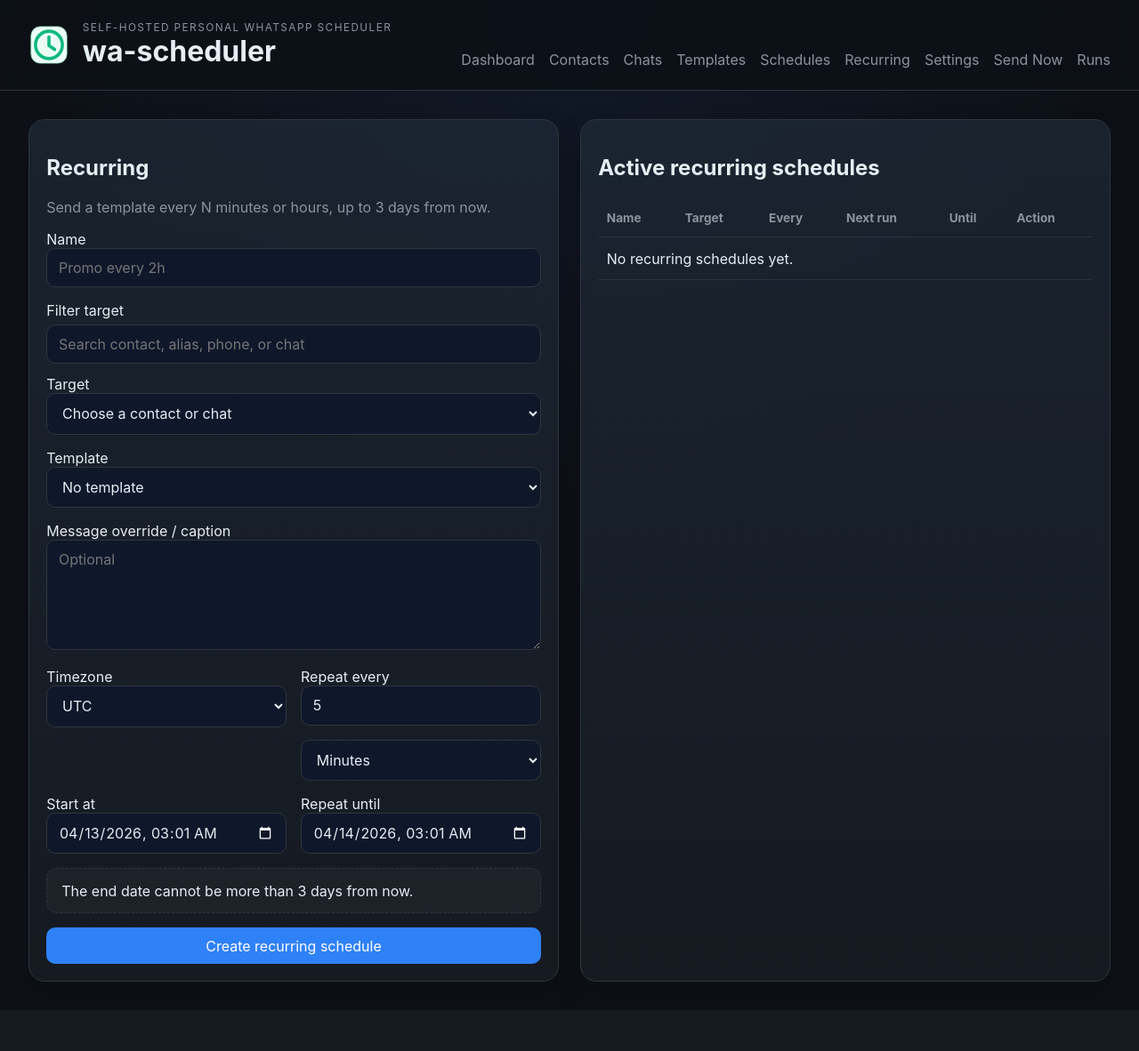
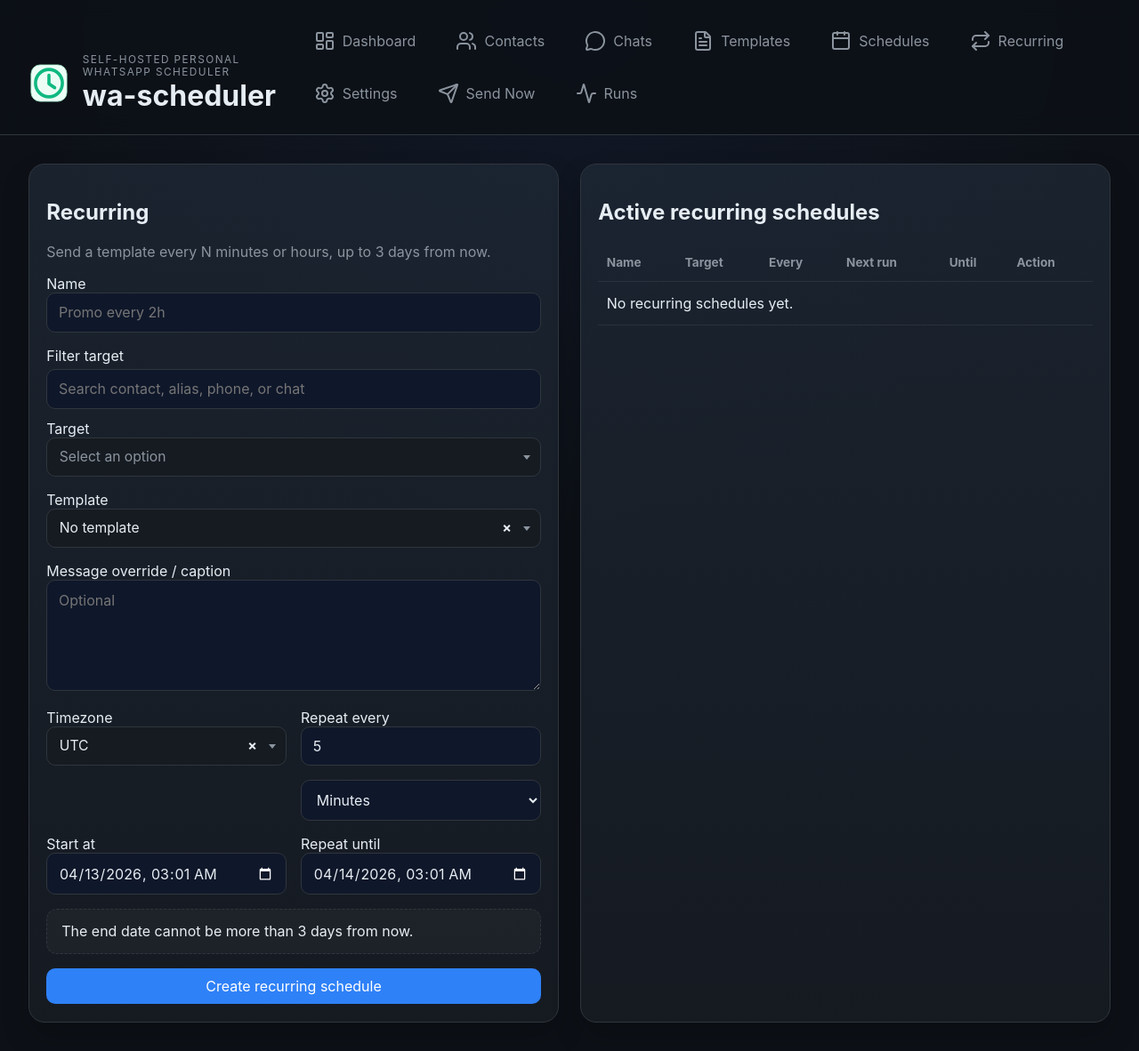
Before and after one commit to italovisconti/wa-scheduler, a FastAPI app: page /recurring in a window 1280 px wide. Shown: the whole page at 89% size. Before the commit the page ends 1120 px from the top, so only its background shows below. Run offline with FastAPI, Linux system fonts and the light colour scheme; data that the repository does not hold is empty; some libraries are stand-ins or nearby versions.

Commit message:
recurrent runs

```diff
--- a/wa_scheduler/static/styles.css
+++ b/wa_scheduler/static/styles.css
@@ -91,6 +91,7 @@ fieldset {
   border-bottom: 1px solid var(--border);
   position: sticky;
   top: 0;
+  z-index: 30;
   background: rgba(13, 17, 23, 0.92);
   backdrop-filter: blur(12px);
 }
@@ -116,14 +117,109 @@ fieldset {
   display: flex;
   gap: 1rem;
   flex-wrap: wrap;
+  align-items: center;
 }
 
 .site-header nav a {
   color: var(--muted);
+  display: inline-flex;
+  align-items: center;
+  gap: 0.5rem;
+  padding: 0.55rem 0.85rem;
+  border: 1px solid transparent;
+  border-radius: 999px;
 }
 
 .site-header nav a:hover {
   color: var(--text);
+  background: rgba(255, 255, 255, 0.05);
+  border-color: var(--border);
+}
+
+.site-header nav a i {
+  width: 16px;
+  height: 16px;
+  stroke-width: 1.9;
+}
+
+/* Select2 overrides for dark theme */
+.select2-container {
+  width: 100% !important;
+  font-size: 0.98rem;
+}
+
+.select2-container--default .select2-selection--single,
+.select2-container--default .select2-selection--multiple {
+  background-color: var(--panel) !important;
+  border: 1px solid var(--border) !important;
+  border-radius: 10px !important;
+  color: var(--text) !important;
+  min-height: 44px !important;
+  box-shadow: none !important;
+}
+
+.select2-container--default .select2-selection--single .select2-selection__rendered {
+  color: var(--text) !important;
+  line-height: 42px !important;
+  padding-left: 0.85rem !important;
+  padding-right: 2rem !important;
+}
+
+.select2-container--default .select2-selection--single .select2-selection__arrow {
+  height: 42px !important;
+  right: 6px !important;
+}
+
+.select2-container--default .select2-selection--single .select2-selection__arrow b {
+  border-color: var(--muted) transparent transparent transparent !important;
+}
+
+.select2-dropdown {
+  background: #111827 !important;
+  border: 1px solid var(--border) !important;
+  border-radius: 12px !important;
+  box-shadow: 0 18px 32px rgba(0, 0, 0, 0.35) !important;
+  overflow: hidden;
+}
+
+.select2-container--open {
+  z-index: 20 !important;
+}
+
+.select2-dropdown.select2-dropdown--below,
+.select2-dropdown.select2-dropdown--above {
+  z-index: 20 !important;
+}
+
+.select2-container--default .select2-results__option {
+  color: var(--text) !important;
+  padding: 0.7rem 0.9rem;
+}
+
+.select2-container--default .select2-results__option--highlighted[aria-selected] {
+  background: rgba(47, 129, 247, 0.22) !important;
+  color: var(--text) !important;
+}
+
+.select2-container--default .select2-search__field {
+  background: var(--panel-soft) !important;
+  border: 1px solid var(--border) !important;
+  color: var(--text) !important;
+  border-radius: 8px !important;
+  padding: 0.55rem 0.7rem !important;
+  outline: none !important;
+}
+
+.select2-container--default.select2-container--focus .select2-selection--multiple {
+  border-color: var(--accent);
+}
+
+.select2-container--default .select2-selection--single .select2-selection__placeholder {
+  color: var(--muted) !important;
+}
+
+.select2-container--default .select2-results__option[aria-disabled="true"] {
+  color: var(--muted) !important;
 }
 
 .eyebrow {
--- a/wa_scheduler/templates/base.html
+++ b/wa_scheduler/templates/base.html
@@ -1,11 +1,13 @@
 <!doctype html>
-<html lang="es">
+<html lang="en">
   <head>
     <meta charset="utf-8" />
     <meta name="viewport" content="width=device-width, initial-scale=1" />
     <title>wa-scheduler</title>
     <link rel="icon" href="{{ url_for('static', path='/logo.svg') }}" type="image/svg+xml" />
     <link rel="stylesheet" href="{{ url_for('static', path='/styles.css') }}" />
+    <link href="https://cdn.jsdelivr.net/npm/select2@4.1.0-rc.0/dist/css/select2.min.css" rel="stylesheet" />
+    <script src="https://cdn.jsdelivr.net/npm/jquery@3.7.1/dist/jquery.min.js"></script>
   </head>
   <body>
     <header class="site-header">
@@ -17,16 +19,20 @@
         </div>
       </a>
       <nav>
-        <a href="/">Dashboard</a>
-        <a href="/contacts">Contacts</a>
-        <a href="/chats">Chats</a>
-        <a href="/templates">Templates</a>
-        <a href="/schedules">Schedules</a>
-        <a href="/recurring">Recurring</a>
-        <a href="/settings">Settings</a>
-        <a href="/send-now">Send Now</a>
-        <a href="/runs">Runs</a>
+        <a href="/"><i data-lucide="layout-dashboard"></i>Dashboard</a>
+        <a href="/contacts"><i data-lucide="users"></i>Contacts</a>
+        <a href="/chats"><i data-lucide="message-circle"></i>Chats</a>
+        <a href="/templates"><i data-lucide="file-text"></i>Templates</a>
+        <a href="/schedules"><i data-lucide="calendar"></i>Schedules</a>
+        <a href="/recurring"><i data-lucide="repeat"></i>Recurring</a>
+        <a href="/settings"><i data-lucide="settings"></i>Settings</a>
+        <a href="/send-now"><i data-lucide="send"></i>Send Now</a>
+        <a href="/runs"><i data-lucide="activity"></i>Runs</a>
       </nav>
+      <script src="https://unpkg.com/lucide@0.454.0/dist/umd/lucide.js"></script>
+      <script>
+        lucide.createIcons();
+      </script>
     </header>
 
     <main class="container">
@@ -35,6 +41,22 @@
       {% endif %}
       {% block content %}{% endblock %}
     </main>
+    <script src="https://cdn.jsdelivr.net/npm/select2@4.1.0-rc.0/dist/js/select2.min.js"></script>
+    <script>
+      document.addEventListener('DOMContentLoaded', function() {
+        // Initialize Select2 on all select elements
+        document.querySelectorAll('select').forEach(function(select) {
+          if (select.closest('[data-select2-disabled]')) return;
+          $(select).select2({
+            width: '100%',
+            closeOnSelect: true,
+            allowClear: true,
+            placeholder: select.dataset.placeholder || 'Select an option',
+            dropdownParent: $(select).closest('form')
+          });
+        });
+      });
+    </script>
     <script defer src="{{ url_for('static', path='/app.js') }}"></script>
   </body>
   </html>
--- a/wa_scheduler/templates/recurring.html
+++ b/wa_scheduler/templates/recurring.html
@@ -41,7 +41,7 @@
           <span>Repeat every</span>
           <div class="inline-grid recurring-interval" data-interval-group>
             <input type="number" name="interval_value" min="5" max="10080" value="5" required data-interval-value />
-            <select name="interval_unit" data-interval-unit>
+            <select name="interval_unit" data-interval-unit data-select2-disabled>
               <option value="minutes" selected>Minutes</option>
               <option value="hours">Hours</option>
             </select>
```
Also changed, not shown: wa_scheduler/services/worker.py (+11 -1 lines).
